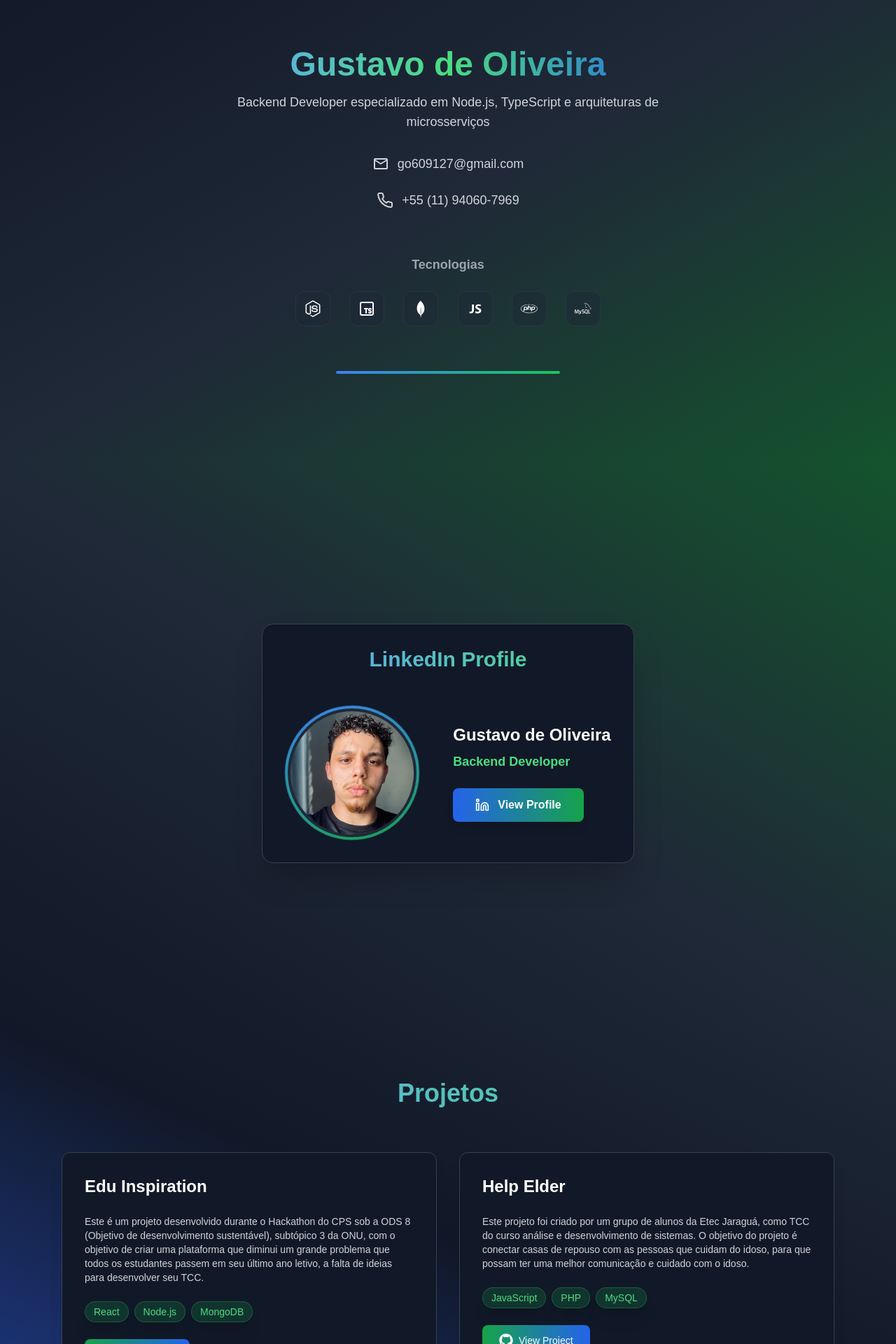
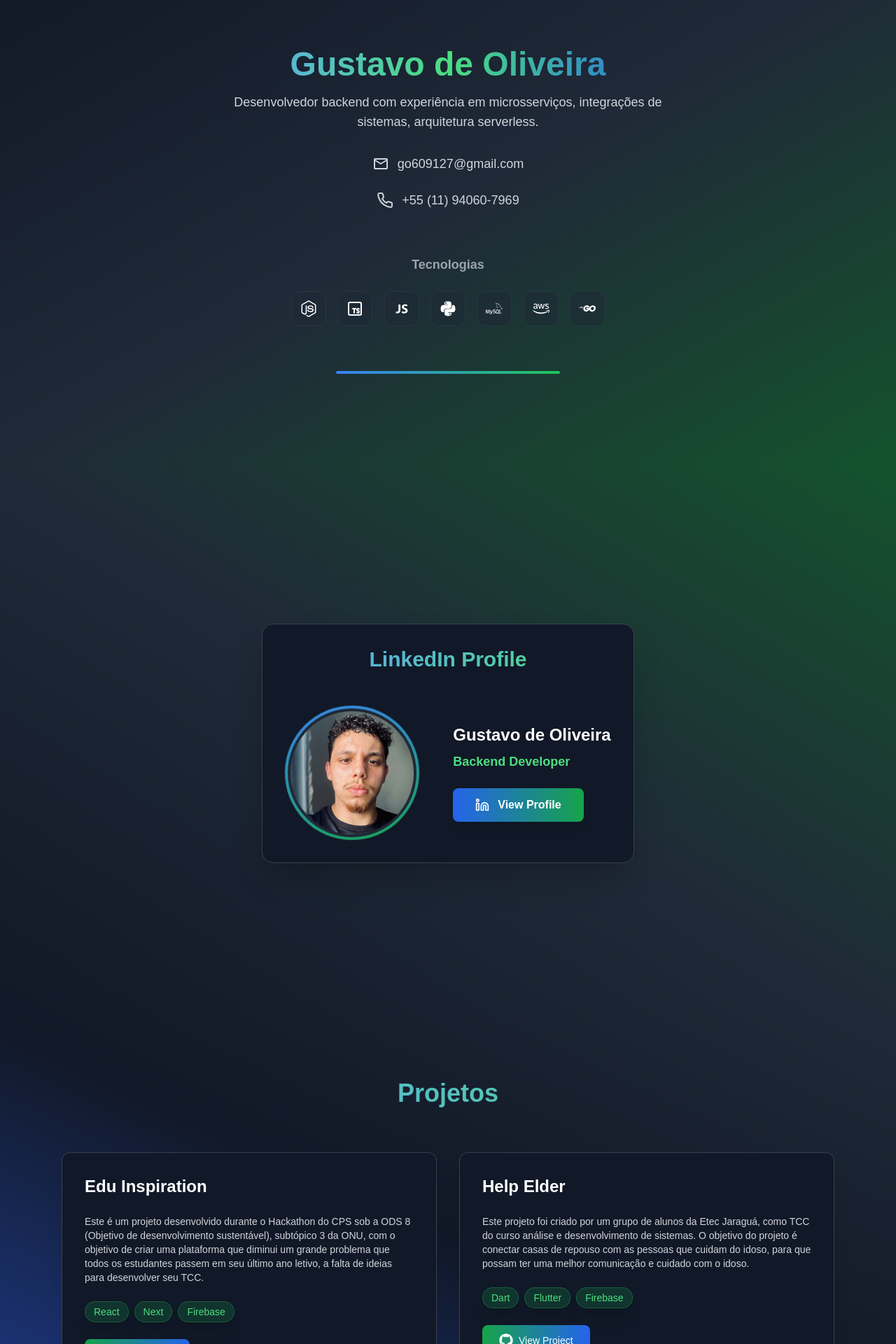
Before and after one commit to oliveira533/portfolio, a React (Vite) app in the folder my-project/: page / in a window 1280 px wide. Shown: the part 60-1980 px from the top of the page at 70% size. Built offline with nearby package versions, Linux system fonts and the light colour scheme.

Commit message:
Atualiza componentes de contato e projetos, substituindo ícones de tecnologia e ajustando descrições. Remove MongoDB e PHP, adiciona Python, AWS, Next e Firebase nas tecnologias utilizadas nos projetos.

```diff
--- a/my-project/src/components/contact.jsx
+++ b/my-project/src/components/contact.jsx
@@ -3,19 +3,20 @@ import { MdMailOutline } from "react-icons/md";
 import { LuPhone } from "react-icons/lu";
 import { FaNodeJs } from "react-icons/fa";
 import { TbBrandTypescript } from "react-icons/tb";
-import { SiMongodb } from "react-icons/si";
 import { DiJavascript1 } from "react-icons/di";
-import { FaPhp } from "react-icons/fa";
+import { FaPython, FaAws } from "react-icons/fa";
 import { SiMysql } from "react-icons/si";
+import { FaGolang } from "react-icons/fa6";
 
 function Contact() {
   const techIcons = [
     { Icon: FaNodeJs, name: "Node.js" },
     { Icon: TbBrandTypescript, name: "TypeScript" },
-    { Icon: SiMongodb, name: "MongoDB" },
     { Icon: DiJavascript1, name: "JavaScript" },
-    { Icon: FaPhp, name: "PHP" },
+    { Icon: FaPython, name: "Python" },
     { Icon: SiMysql, name: "MySQL" },
+    { Icon: FaAws, name: "AWS" },
+    { Icon: FaGolang, name: "Goalng" },
   ];
 
   return (
@@ -36,9 +37,7 @@ function Contact() {
           </h1>
 
           <p className="text-sm sm:text-lg text-gray-300 max-w-2xl mx-auto">
-            Backend Developer especializado em Node.js, TypeScript e
-            arquiteturas de microsserviços
-          </p>
+          Desenvolvedor backend com experiência em microsserviços, integrações de sistemas, arquitetura serverless.</p>
         </div>
 
         {/* contato  */}
--- a/my-project/src/components/projects.jsx
+++ b/my-project/src/components/projects.jsx
@@ -8,13 +8,13 @@ function Projects(){
           title: "Edu Inspiration",
           description: "Este é um projeto desenvolvido durante o Hackathon do CPS sob a ODS 8 (Objetivo de desenvolvimento sustentável), subtópico 3 da ONU, com o objetivo de criar uma plataforma que diminui um grande problema que todos os estudantes passem em seu último ano letivo, a falta de ideias para desenvolver seu TCC.",
           link: "https://eduinspiration.vercel.app",
-          tech: ["React", "Node.js", "MongoDB"]
+          tech: ["React", "Next", "Firebase"]
         },
         {
           title: "Help Elder",
           description: "Este projeto foi criado por um grupo de alunos da Etec Jaraguá, como TCC do curso análise e desenvolvimento de sistemas. O objetivo do projeto é conectar casas de repouso com as pessoas que cuidam do idoso, para que possam ter uma melhor comunicação e cuidado com o idoso.",
           link: "https://github.com/oliveira533/help_elder",
-          tech: ["JavaScript", "PHP", "MySQL"]
+          tech: ["Dart", "Flutter", "Firebase"]
         }
       ];
 
```
